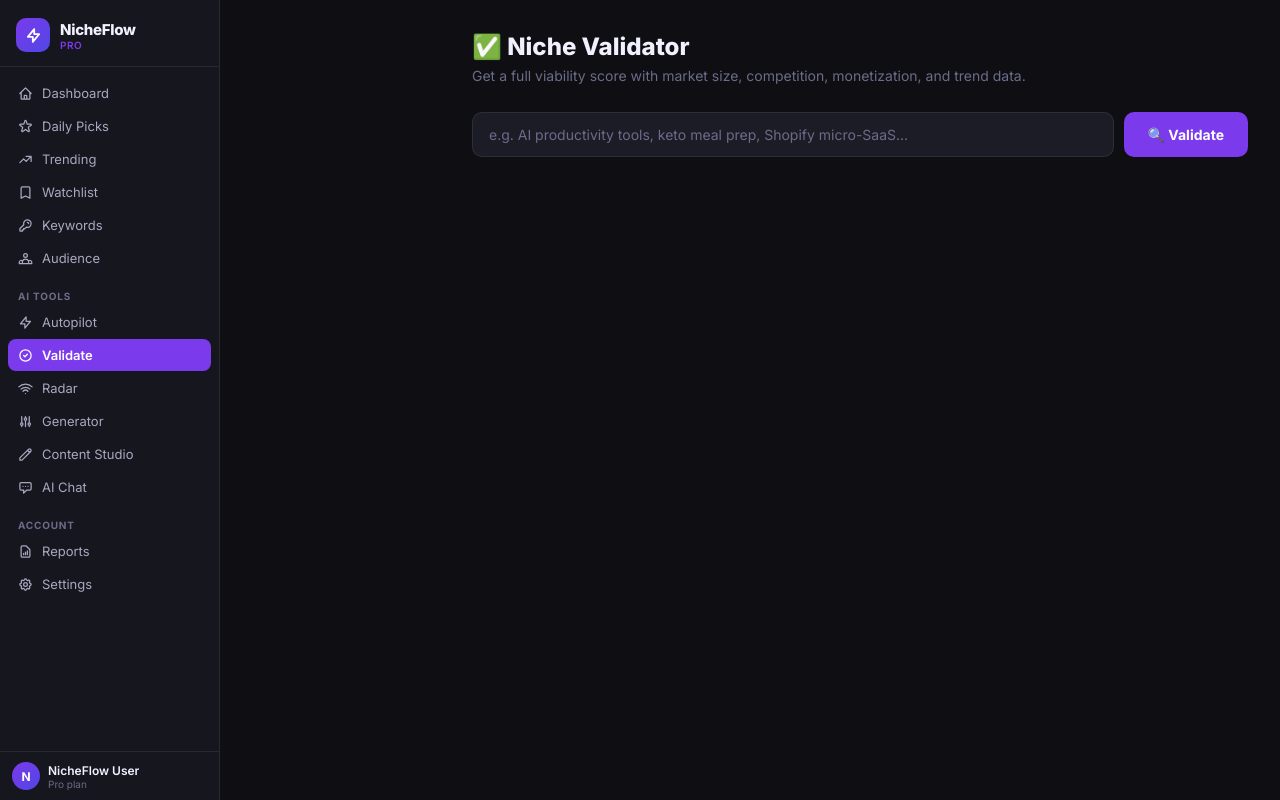
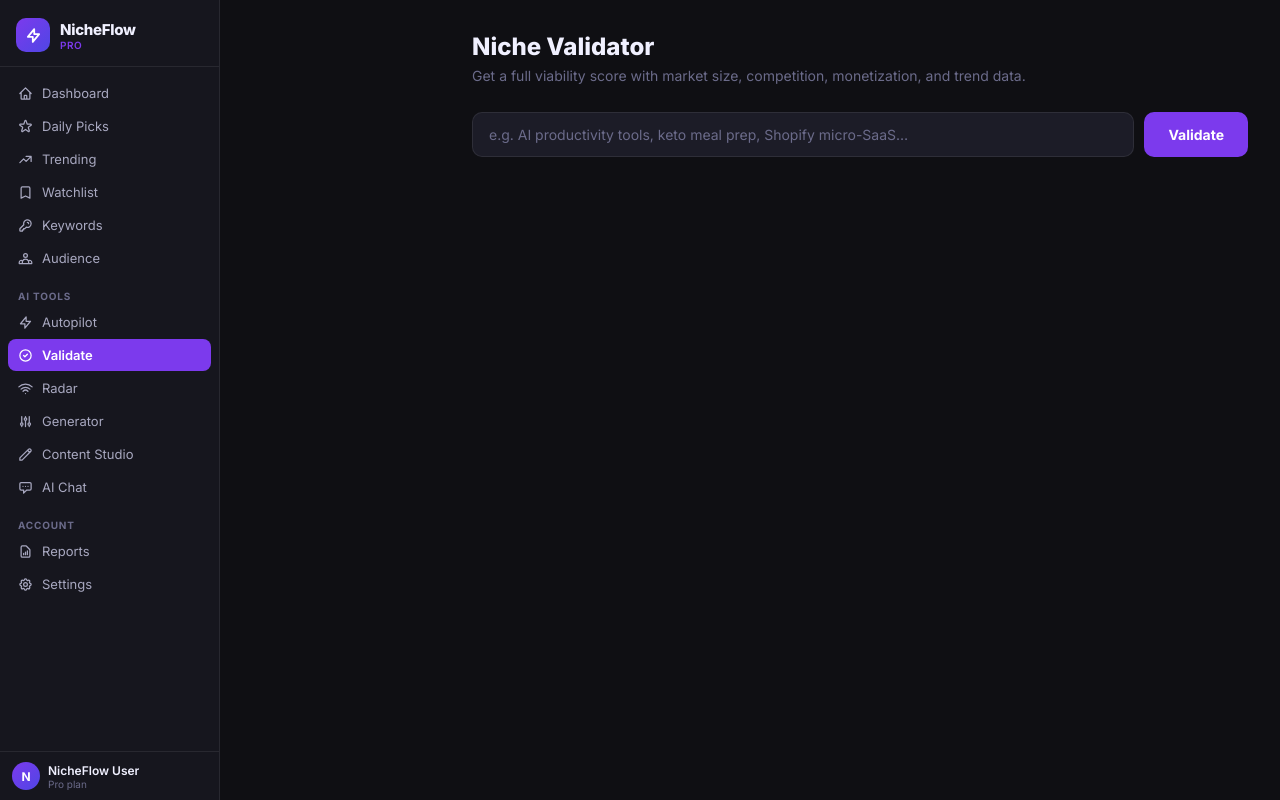
Before and after one commit to NicheFlow1/nicheflow-saas, a Next.js app: page /validate in a window 1280 px wide. Built offline with nearby package versions, Linux system fonts and the light colour scheme.

Commit message:
fix: remove emojis from UI text in validate

```diff
--- a/src/app/validate/page.tsx
+++ b/src/app/validate/page.tsx
@@ -49,7 +49,7 @@
   return (
     <div style={{padding:'32px', maxWidth:'860px'}}>
       <div style={{marginBottom:'28px'}}>
-        <h1 style={{fontSize:'24px', fontWeight:800, color:'var(--text-primary)', margin:'0 0 6px'}}>✅ Niche Validator</h1>
+        <h1 style={{fontSize:'24px', fontWeight:800, color:'var(--text-primary)', margin:'0 0 6px'}}> Niche Validator</h1>
         <p style={{color:'var(--text-muted)', fontSize:'14px', margin:0}}>Get a full viability score with market size, competition, monetization, and trend data.</p>
       </div>
 
@@ -59,7 +59,7 @@
           style={{flex:1, background:'var(--bg-card)', border:'1px solid var(--border)', borderRadius:'10px', padding:'13px 16px', color:'var(--text-primary)', fontSize:'14px', outline:'none'}}/>
         <button onClick={run} disabled={loading || !niche.trim()}
           style={{background:'var(--accent)', color:'#fff', border:'none', borderRadius:'10px', padding:'13px 24px', fontWeight:700, fontSize:'14px', cursor:loading?'not-allowed':'pointer'}}>
-          {loading ? 'Validating…' : '🔍 Validate'}
+          {loading ? 'Validating…' : ' Validate'}
         </button>
       </div>
 
@@ -76,7 +76,7 @@
             <div style={{flex:1}}>
               <div style={{fontSize:'18px', fontWeight:800, color:'var(--text-primary)', marginBottom:'6px'}}>{result.verdict || (result.overall_score>=70?'Strong opportunity':'Needs more research')}</div>
               <p style={{color:'var(--text-muted)', fontSize:'13px', margin:'0 0 12px'}}>{result.summary || result.analysis || 'Analysis complete.'}</p>
-              {saved && <span style={{fontSize:'11px', color:'#10b981', fontWeight:600}}>✅ Saved to Reports</span>}
+              {saved && <span style={{fontSize:'11px', color:'#10b981', fontWeight:600}}> Saved to Reports</span>}
             </div>
           </div>
 
@@ -105,15 +105,15 @@
           <div style={{display:'flex', gap:'10px'}}>
             <Link href={`/autopilot?niche=${encodeURIComponent(niche)}`}
               style={{background:'var(--accent)', color:'#fff', borderRadius:'10px', padding:'12px 24px', textDecoration:'none', fontSize:'14px', fontWeight:700}}>
-              ⚡ Run Full Autopilot →
+               Run Full Autopilot →
             </Link>
             <Link href={`/keywords?seed=${encodeURIComponent(niche)}`}
               style={{background:'var(--bg-card)', border:'1px solid var(--border)', color:'var(--text-primary)', borderRadius:'10px', padding:'12px 20px', textDecoration:'none', fontSize:'14px', fontWeight:600}}>
-              🔑 Find Keywords →
+               Find Keywords →
             </Link>
             <Link href="/projects"
               style={{background:'var(--bg-card)', border:'1px solid var(--border)', color:'var(--text-primary)', borderRadius:'10px', padding:'12px 20px', textDecoration:'none', fontSize:'14px', fontWeight:600}}>
-              📁 View Reports →
+               View Reports →
             </Link>
           </div>
         </div>
```
